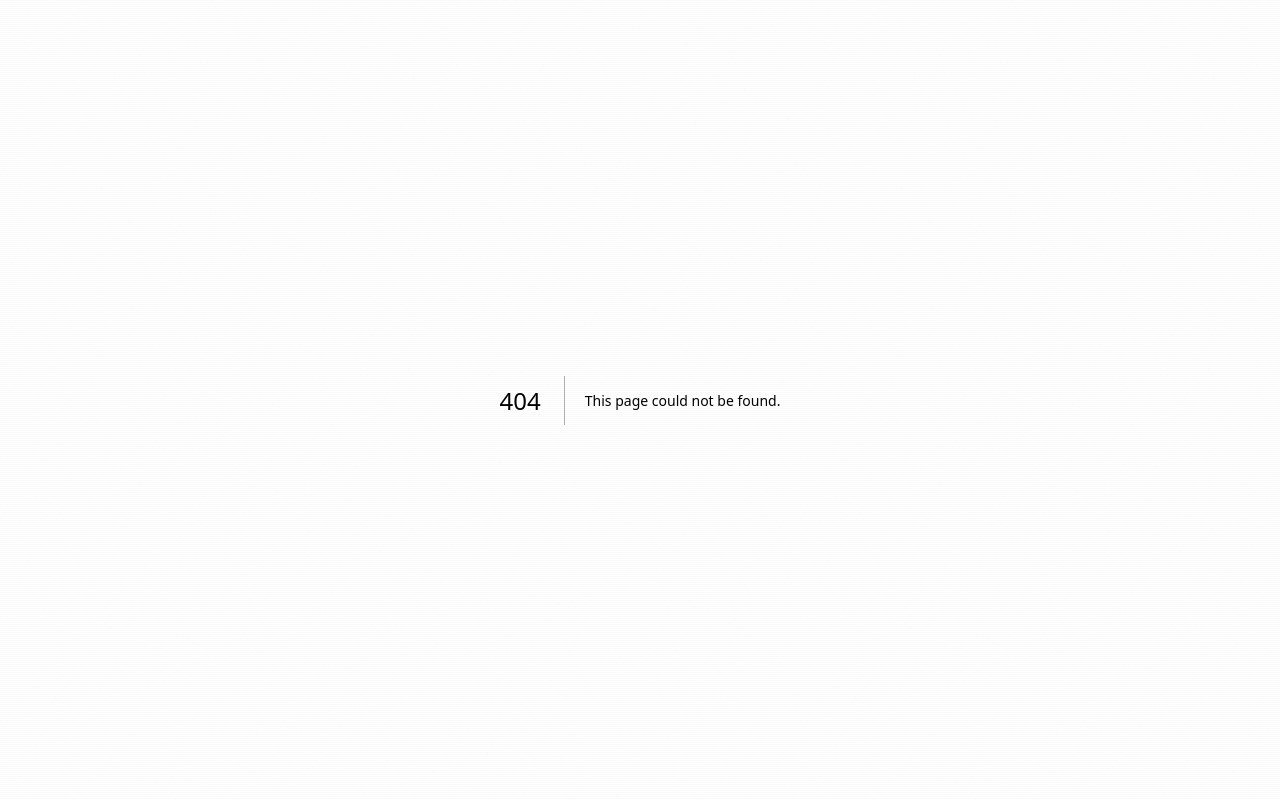
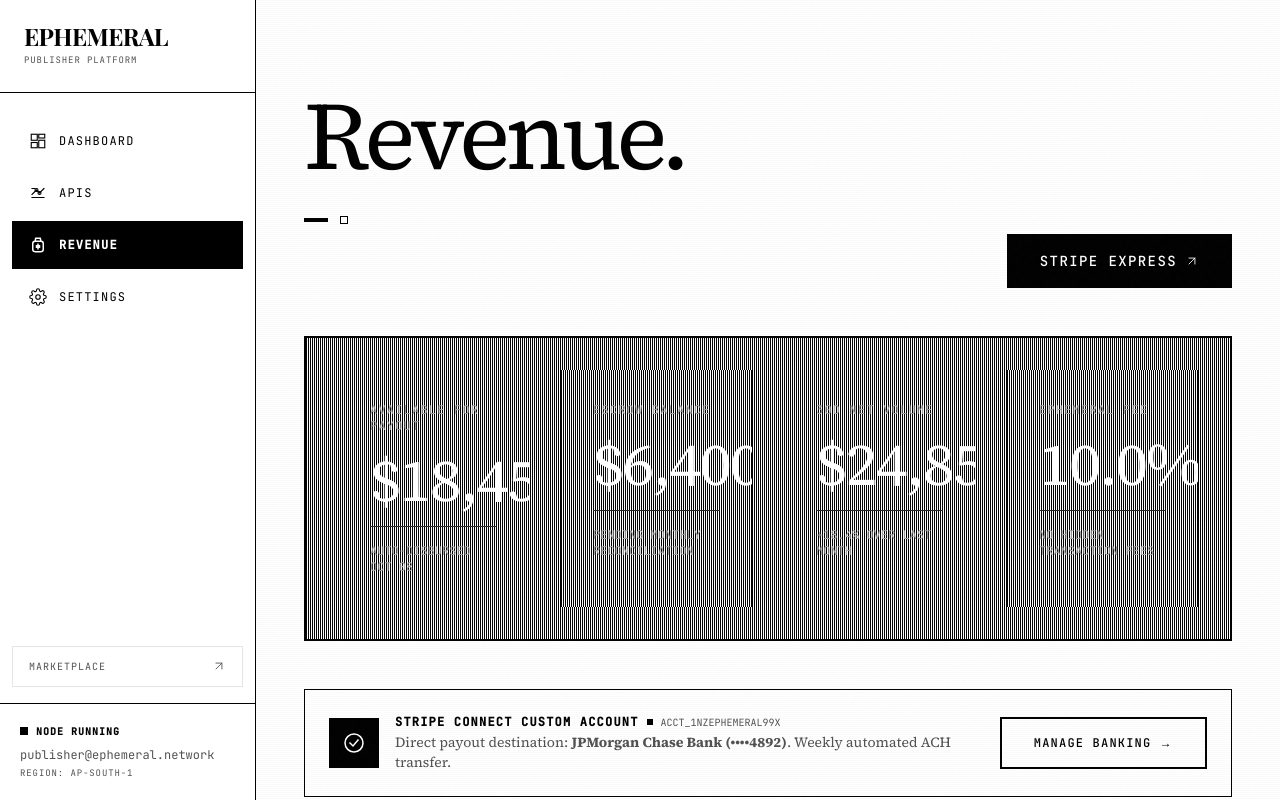
Before and after one commit to Darshit02/ephemeral-api, a Next.js app in the folder apps/web/: page /revenue in a window 1280 px wide. Before the commit this address had no page. Shown: the top 802 px of the page. Built offline with nearby package versions, Linux system fonts and the light colour scheme.

Commit message:
feat(web): add publisher revenue tracking and payouts (Step 10)

```diff
--- /dev/null
+++ b/apps/web/app/(dashboard)/revenue/page.tsx
@@ -0,0 +1,335 @@
+'use client'
+
+import React, { useState } from 'react'
+import { Hero } from '@/components/publisher/hero'
+import { SectionRule } from '@/components/publisher/section-rule'
+import { StatCard } from '@/components/publisher/stat-card'
+import { MetricChart } from '@/components/publisher/chart'
+import { DataTable, Column } from '@/components/publisher/data-table'
+import { StatusBadge } from '@/components/publisher/status-badge'
+import { Button } from '@/components/ui/button'
+import {
+  MoneyBagIcon,
+  ArrowUpRight01Icon,
+  CheckmarkCircle02Icon,
+} from '@/components/icons'
+
+interface ApiRevenueItem {
+  id: string
+  apiName: string
+  subscribers: number
+  grossRevenue: string
+  platformFee: string
+  netEarnings: string
+}
+
+interface PayoutRecord {
+  id: string
+  payoutDate: string
+  amount: string
+  bankDestination: string
+  status: 'ACTIVE' | 'DRAFT' | 'MAINTENANCE' | 'DEPRECATED'
+  reference: string
+}
+
+const API_REVENUE_DATA: ApiRevenueItem[] = [
+  {
+    id: '1',
+    apiName: 'Neural Embeddings Engine',
+    subscribers: 642,
+    grossRevenue: '$15,866.67',
+    platformFee: '$1,586.67',
+    netEarnings: '$14,280.00',
+  },
+  {
+    id: '2',
+    apiName: 'Financial Ledger Consensus',
+    subscribers: 318,
+    grossRevenue: '$7,611.11',
+    platformFee: '$761.11',
+    netEarnings: '$6,850.00',
+  },
+  {
+    id: '3',
+    apiName: 'Geolocation Geofencing',
+    subscribers: 460,
+    grossRevenue: '$2,377.78',
+    platformFee: '$237.78',
+    netEarnings: '$2,140.00',
+  },
+  {
+    id: '4',
+    apiName: 'Biometric Face Verification',
+    subscribers: 120,
+    grossRevenue: '$1,755.56',
+    platformFee: '$175.56',
+    netEarnings: '$1,580.00',
+  },
+]
+
+const PAYOUT_HISTORY: PayoutRecord[] = [
+  {
+    id: 'po_9918237',
+    payoutDate: 'OCT 01, 2026',
+    amount: '$18,450.00',
+    bankDestination: 'JPMorgan Chase (••••4892)',
+    status: 'ACTIVE',
+    reference: 'STRIPE_ACH_991823',
+  },
+  {
+    id: 'po_9827411',
+    payoutDate: 'SEP 01, 2026',
+    amount: '$14,210.00',
+    bankDestination: 'JPMorgan Chase (••••4892)',
+    status: 'ACTIVE',
+    reference: 'STRIPE_ACH_982741',
+  },
+  {
+    id: 'po_9736190',
+    payoutDate: 'AUG 01, 2026',
+    amount: '$11,940.00',
+    bankDestination: 'JPMorgan Chase (••••4892)',
+    status: 'ACTIVE',
+    reference: 'STRIPE_ACH_973619',
+  },
+]
+
+const REVENUE_TREND_DATA = [
+  { label: 'SEP 07', value: 680 },
+  { label: 'SEP 14', value: 740 },
+  { label: 'SEP 21', value: 890 },
+  { label: 'SEP 28', value: 920 },
+  { label: 'OCT 05', value: 1040 },
+]
+
+export default function PublisherRevenuePage() {
+  const apiRevColumns: Column<ApiRevenueItem>[] = [
+    {
+      key: 'apiName',
+      header: 'SERVICE / API',
+      render: (item) => (
+        <span className="font-bold text-black group-hover:text-white block tracking-tight">
+          {item.apiName}
+        </span>
+      ),
+    },
+    {
+      key: 'subscribers',
+      header: 'SUBSCRIBERS',
+      render: (item) => (
+        <span className="font-mono text-xs">{item.subscribers}</span>
+      ),
+    },
+    {
+      key: 'grossRevenue',
+      header: 'GROSS VOLUME',
+      render: (item) => (
+        <span className="font-mono text-xs text-[#525252] group-hover:text-white">
+          {item.grossRevenue}
+        </span>
+      ),
+    },
+    {
+      key: 'platformFee',
+      header: 'EPHEMERAL (10%)',
+      render: (item) => (
+        <span className="font-mono text-xs text-[#525252] group-hover:text-white">
+          {item.platformFee}
+        </span>
+      ),
+    },
+    {
+      key: 'netEarnings',
+      header: 'NET EARNINGS',
+      className: 'text-right',
+      headerClassName: 'text-right',
+      render: (item) => (
+        <span className="font-mono text-xs font-bold tracking-tight">
+          {item.netEarnings}
+        </span>
+      ),
+    },
+  ]
+
+  const payoutColumns: Column<PayoutRecord>[] = [
+    {
+      key: 'id',
+      header: 'PAYOUT ID',
+      render: (item) => (
+        <span className="font-mono text-xs font-bold text-black group-hover:text-white">
+          {item.id}
+        </span>
+      ),
+    },
+    {
+      key: 'payoutDate',
+      header: 'SETTLED DATE',
+      render: (item) => (
+        <span className="font-mono text-xs text-[#525252] group-hover:text-white">
+          {item.payoutDate}
+        </span>
+      ),
+    },
+    {
+      key: 'bankDestination',
+      header: 'DESTINATION ACCOUNT',
+      render: (item) => (
+        <span className="font-mono text-xs">{item.bankDestination}</span>
+      ),
+    },
+    {
+      key: 'status',
+      header: 'STATUS',
+      render: () => <StatusBadge status="ACTIVE" />,
+    },
+    {
+      key: 'amount',
+      header: 'AMOUNT (USD)',
+      className: 'text-right',
+      headerClassName: 'text-right',
+      render: (item) => (
+        <span className="font-mono text-xs font-bold tracking-tight">
+          {item.amount}
+        </span>
+      ),
+    },
+  ]
+
+  return (
+    <div className="space-y-12">
+      {/* Editorial Header */}
+      <div className="flex flex-col md:flex-row md:items-end justify-between gap-6">
+        <Hero
+          supertitle="FINANCIAL LEDGER // ESCROW, BALANCES & SETTLEMENTS"
+          title="Revenue."
+          subtitle="Monetization earnings, Stripe Connect payout cycles, and platform revenue splits."
+          className="pb-0"
+        />
+
+        <a
+          href="https://dashboard.stripe.com/express"
+          target="_blank"
+          rel="noopener noreferrer"
+        >
+          <Button variant="primary" className="flex items-center gap-2">
+            <span>STRIPE EXPRESS</span>
+            <ArrowUpRight01Icon size={14} />
+          </Button>
+        </a>
+      </div>
+
+      {/* Inverted Hero Financial Stats */}
+      <section className="bg-black text-white p-8 border-2 border-black texture-inverted-lines">
+        <div className="grid grid-cols-1 sm:grid-cols-2 lg:grid-cols-4 gap-8">
+          <StatCard
+            label="AVAILABLE FOR PAYOUT"
+            value="$18,450.00"
+            subtext="AUTO-DISBURSED OCT 08"
+            inverted
+          />
+          <StatCard
+            label="ESCROW BALANCE"
+            value="$6,400.00"
+            subtext="PENDING MONTHLY RECONCILIATION"
+            inverted
+          />
+          <StatCard
+            label="30D NET VOLUME"
+            value="$24,850.00"
+            subtext="+18.4% OVER LAST MONTH"
+            inverted
+          />
+          <StatCard
+            label="EPHEMERAL FEE"
+            value="10.0%"
+            subtext="NO HIDDEN TRANSACTION FEES"
+            inverted
+          />
+        </div>
+      </section>
+
+      {/* Stripe Connect Escrow Status Banner */}
+      <div className="border border-black p-6 bg-white flex flex-col sm:flex-row items-center justify-between gap-6">
+        <div className="flex items-center gap-4">
+          <div className="p-3 border border-black bg-black text-white">
+            <CheckmarkCircle02Icon size={24} />
+          </div>
+          <div>
+            <div className="flex items-center gap-2">
+              <span className="font-mono text-xs font-bold uppercase tracking-widest text-black">
+                STRIPE CONNECT CUSTOM ACCOUNT
+              </span>
+              <span className="w-1.5 h-1.5 bg-black inline-block" />
+              <span className="font-mono text-[10px] text-[#525252] uppercase">
+                acct_1NZephemeral99x
+              </span>
+            </div>
+            <p className="font-serif text-sm text-[#525252] mt-0.5">
+              Direct payout destination: <strong>JPMorgan Chase Bank (••••4892)</strong>. Weekly automated ACH transfer.
+            </p>
+          </div>
+        </div>
+
+        <a
+          href="https://dashboard.stripe.com/express"
+          target="_blank"
+          rel="noopener noreferrer"
+        >
+          <Button variant="secondary" className="whitespace-nowrap text-xs">
+            MANAGE BANKING &rarr;
+          </Button>
+        </a>
+      </div>
+
+      {/* 30-Day Revenue Trend Chart */}
+      <MetricChart
+        title="Weekly Run Rate Inflow"
+        subtitle="Gross subscriber invoice volume across all live APIs (USD)"
+        data={REVENUE_TREND_DATA}
+        type="bar"
+        height={220}
+        valueFormatter={(v) => `$${v * 10}`}
+      />
+
+      <SectionRule thickness="thin" />
+
+      {/* Revenue Breakdown by API Table */}
+      <section className="space-y-4">
+        <div className="flex items-baseline justify-between">
+          <h3 className="font-display text-2xl font-bold tracking-tight text-black">
+            Monetization by Service.
+          </h3>
+          <span className="font-mono text-xs uppercase tracking-widest text-[#525252]">
+            MONTH-TO-DATE AUDIT
+          </span>
+        </div>
+
+        <DataTable
+          columns={apiRevColumns}
+          data={API_REVENUE_DATA}
+          keyExtractor={(item) => item.id}
+        />
+      </section>
+
+      <SectionRule thickness="thin" />
+
+      {/* Recent Payout Settlements Table */}
+      <section className="space-y-4">
+        <div className="flex items-baseline justify-between">
+          <h3 className="font-display text-2xl font-bold tracking-tight text-black">
+            Historical Payout Distributions.
+          </h3>
+          <span className="font-mono text-xs uppercase tracking-widest text-[#525252]">
+            AUTOMATED ACH TRANSFERS
+          </span>
+        </div>
+
+        <DataTable
+          columns={payoutColumns}
+          data={PAYOUT_HISTORY}
+          keyExtractor={(item) => item.id}
+        />
+      </section>
+    </div>
+  )
+}
```
